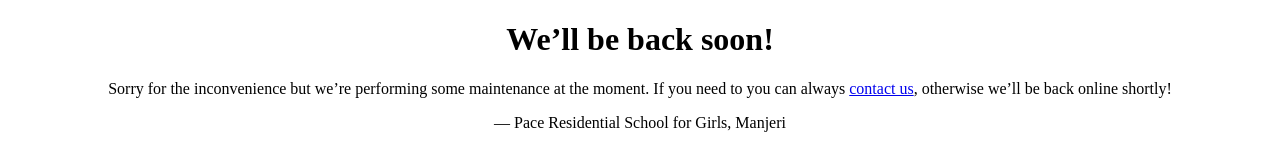
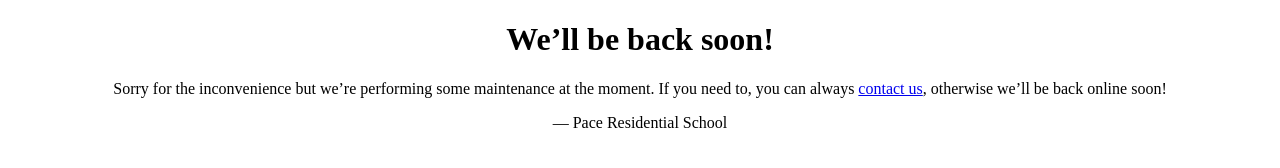
Before and after one commit to Shamilvm/pace, a plain HTML site: page index.html in a window 1280 px wide. Drawn offline with Linux system fonts and the light colour scheme.

Commit message:
maintenance page edited

```diff
--- a/index.html
+++ b/index.html
@@ -15,8 +15,8 @@
 
          <h1>We&rsquo;ll be back soon!</h1>
     <div>
-        <p>Sorry for the inconvenience but we&rsquo;re performing some maintenance at the moment. If you need to you can always <a href="tel:+919744348058">contact us</a>, otherwise we&rsquo;ll be back online shortly!</p>
-        <p>&mdash; Pace Residential School for Girls, Manjeri</p>
+        <p>Sorry for the inconvenience but we&rsquo;re performing some maintenance at the moment. If you need to, you can always <a href="tel:+919744348058">contact us</a>, otherwise we&rsquo;ll be back online soon!</p>
+        <p>&mdash; Pace Residential School</p>
 
 
 </body>
```
